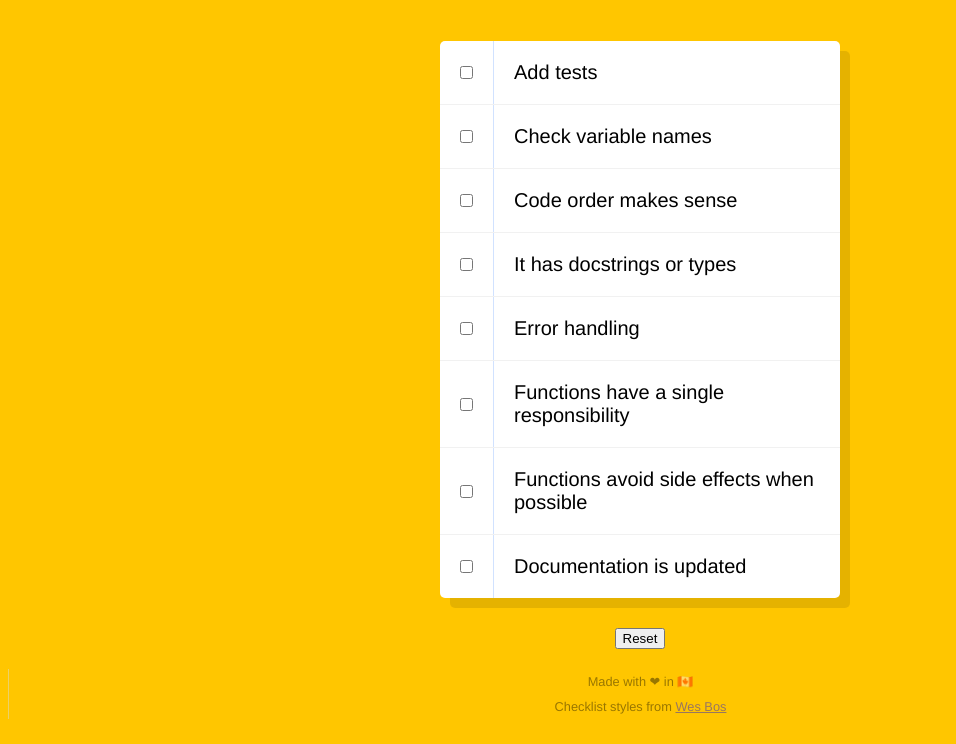
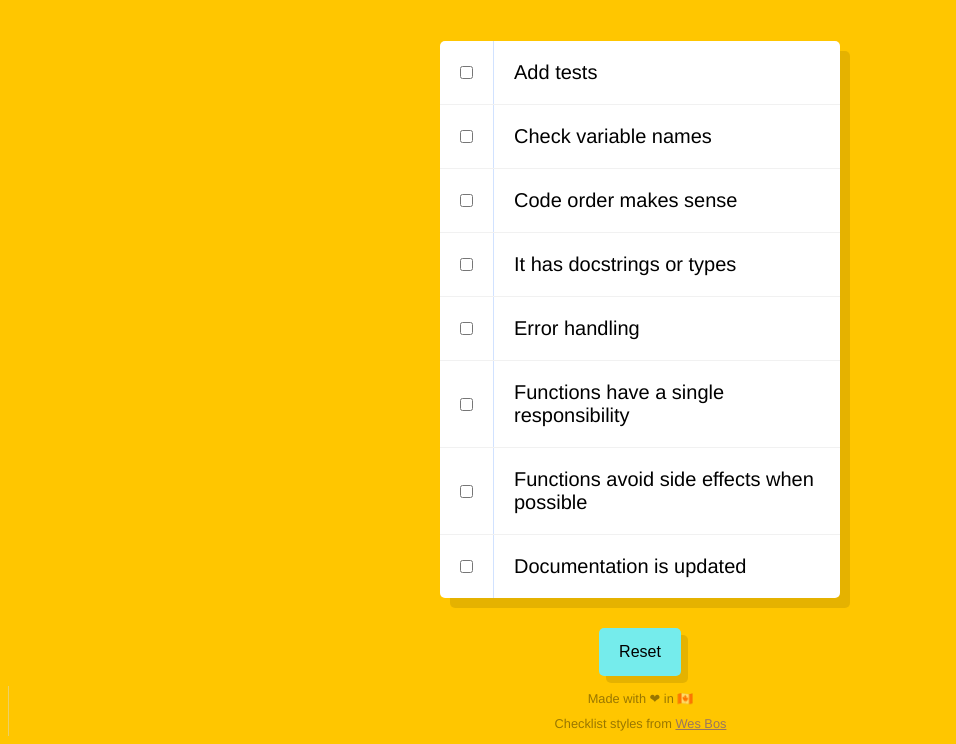
Before and after one commit to FlaviaBastos/ready_for_cr, a plain HTML site: page index.html in a window 1280 px wide. Shown: the part 90-834 px from the top of the page, without its empty margins (0-956 px from the left). Drawn offline with Linux system fonts and the light colour scheme.

Commit message:
Style reset button

```diff
--- a/index.html
+++ b/index.html
@@ -68,6 +68,23 @@
             margin-bottom: 10px;
         }
 
+        button {
+            border: none;
+            border-radius: 5px;
+            padding: 15px 20px;
+            background: #75ecec;
+            box-shadow: 7px 7px rgba(0, 0, 0, 0.1);
+            font-size: 1rem;
+        }
+
+        button:hover {
+            background: #b1f1f1;
+        }
+
+        button:focus {
+            outline: none;
+        }
+
         footer p {
             text-align: center;
             font-size: .8em;
@@ -120,7 +137,7 @@
     </div>
 
     <div class="reset">
-        <button class="reset">Reset</button>
+        <button>Reset</button>
     </div>
 
     <script type="text/javascript">
```
